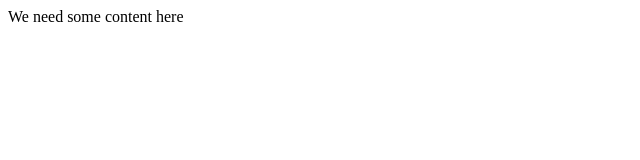
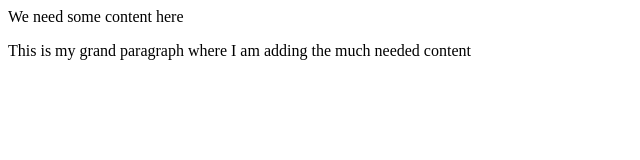
Before and after one commit to Ketul-Patel/TestProject, a plain HTML site: page index.html in a window 1280 px wide. Shown: the whole page, without its empty margins (0-640 px from the left). Drawn offline with Linux system fonts and the light colour scheme.

Commit message:
Added more content

```diff
--- a/index.html
+++ b/index.html
@@ -4,6 +4,7 @@
 </head>
 <body>
 	<p>We need some content here</p>
+	<p>This is my grand paragraph where I am adding the much needed content</p>
 
 </body>
 </html>
```
